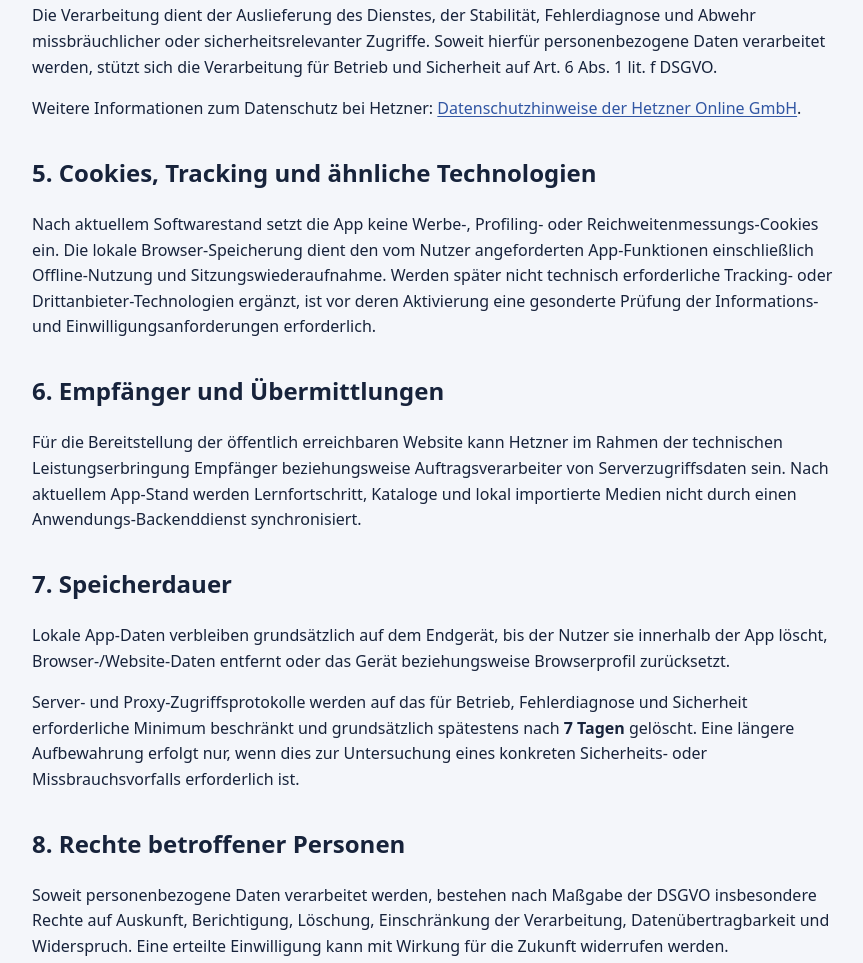
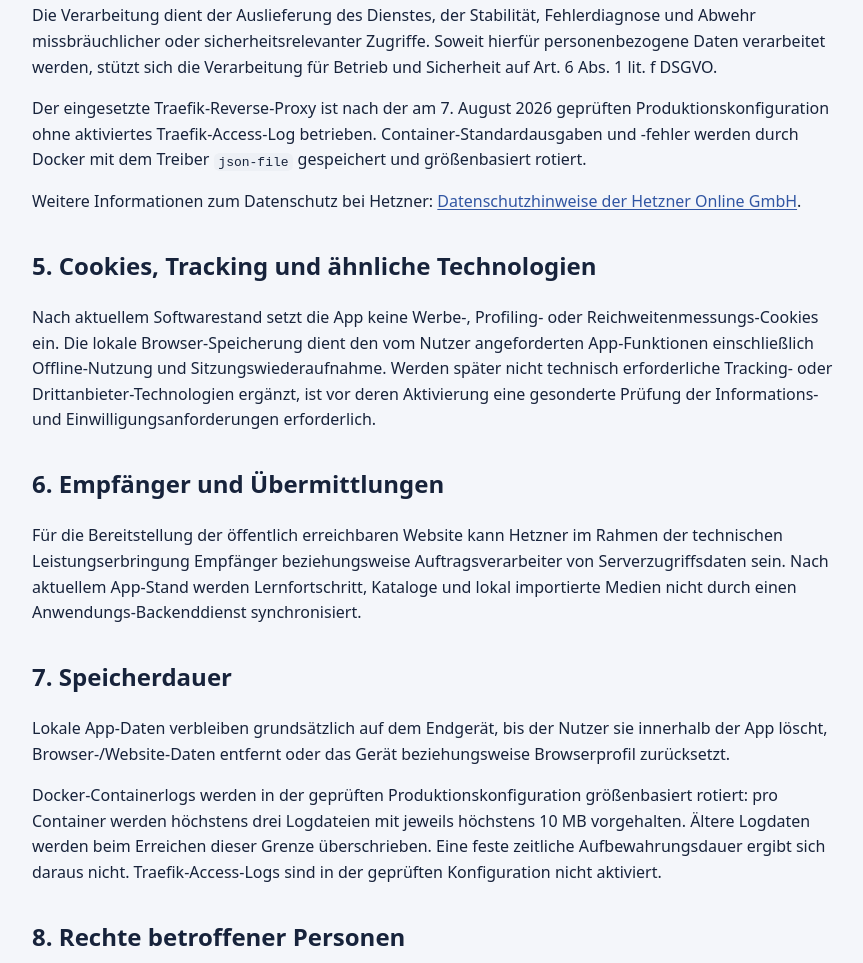
Before and after one commit to GithubLarsKomo/exam-trainer-framework, a website: page public/datenschutz.html in a window 1280 px wide. Shown: the part 1355-2318 px from the top of the page, without its empty margins (204-1067 px from the left). Drawn offline with Linux system fonts and the light colour scheme.

Commit message:
fix: align privacy log retention with production

```diff
--- a/public/datenschutz.html
+++ b/public/datenschutz.html
@@ -43,6 +43,7 @@
       <p>Die öffentlich erreichbare Anwendung wird auf Infrastruktur der <strong>Hetzner Online GmbH, Industriestr. 25, 91710 Gunzenhausen, Deutschland</strong> bereitgestellt.</p>
       <p>Beim Abruf einer Website werden technisch bedingt Verbindungs- und Anfragedaten an den Webserver übertragen. Abhängig von der produktiven Server- und Proxy-Konfiguration können insbesondere IP-Adresse, Datum und Uhrzeit, angeforderte Ressource, HTTP-Status, Browser-/User-Agent-Informationen und gegebenenfalls Referrer-Daten in Zugriffs- oder Fehlerprotokollen verarbeitet werden.</p>
       <p>Die Verarbeitung dient der Auslieferung des Dienstes, der Stabilität, Fehlerdiagnose und Abwehr missbräuchlicher oder sicherheitsrelevanter Zugriffe. Soweit hierfür personenbezogene Daten verarbeitet werden, stützt sich die Verarbeitung für Betrieb und Sicherheit auf Art. 6 Abs. 1 lit. f DSGVO.</p>
+      <p>Der eingesetzte Traefik-Reverse-Proxy ist nach der am 7. August 2026 geprüften Produktionskonfiguration ohne aktiviertes Traefik-Access-Log betrieben. Container-Standardausgaben und -fehler werden durch Docker mit dem Treiber <code>json-file</code> gespeichert und größenbasiert rotiert.</p>
       <p>Weitere Informationen zum Datenschutz bei Hetzner: <a href="https://www.hetzner.com/de/legal/privacy-policy/" rel="noopener noreferrer">Datenschutzhinweise der Hetzner Online GmbH</a>.</p>
 
       <h2>5. Cookies, Tracking und ähnliche Technologien</h2>
@@ -53,7 +54,7 @@
 
       <h2>7. Speicherdauer</h2>
       <p>Lokale App-Daten verbleiben grundsätzlich auf dem Endgerät, bis der Nutzer sie innerhalb der App löscht, Browser-/Website-Daten entfernt oder das Gerät beziehungsweise Browserprofil zurücksetzt.</p>
-      <p>Server- und Proxy-Zugriffsprotokolle werden auf das für Betrieb, Fehlerdiagnose und Sicherheit erforderliche Minimum beschränkt und grundsätzlich spätestens nach <strong>7 Tagen</strong> gelöscht. Eine längere Aufbewahrung erfolgt nur, wenn dies zur Untersuchung eines konkreten Sicherheits- oder Missbrauchsvorfalls erforderlich ist.</p>
+      <p>Docker-Containerlogs werden in der geprüften Produktionskonfiguration größenbasiert rotiert: pro Container werden höchstens drei Logdateien mit jeweils höchstens 10 MB vorgehalten. Ältere Logdaten werden beim Erreichen dieser Grenze überschrieben. Eine feste zeitliche Aufbewahrungsdauer ergibt sich daraus nicht. Traefik-Access-Logs sind in der geprüften Konfiguration nicht aktiviert.</p>
 
       <h2>8. Rechte betroffener Personen</h2>
       <p>Soweit personenbezogene Daten verarbeitet werden, bestehen nach Maßgabe der DSGVO insbesondere Rechte auf Auskunft, Berichtigung, Löschung, Einschränkung der Verarbeitung, Datenübertragbarkeit und Widerspruch. Eine erteilte Einwilligung kann mit Wirkung für die Zukunft widerrufen werden.</p>
```
